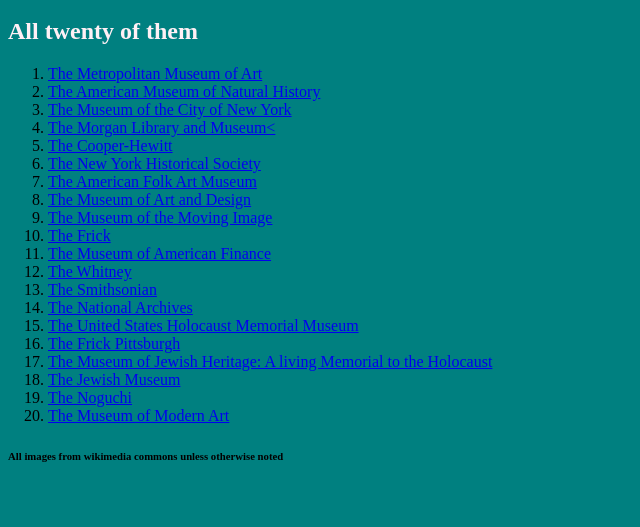
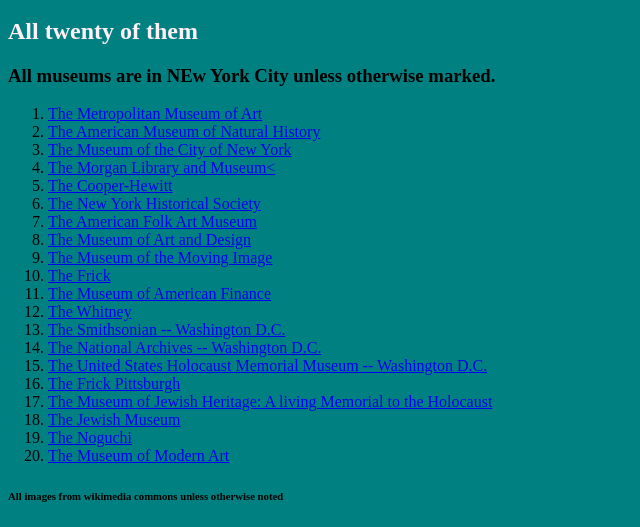
Before and after one commit to oxymoron1967/journal, a plain HTML site: page website/museumsindex.html in a window 1280 px wide. Shown: the part 278-805 px from the top of the page, without its empty margins (0-640 px from the left). Drawn offline with Linux system fonts and the light colour scheme.

Commit message:
Add files via upload

```diff
--- a/website/museumsindex.html
+++ b/website/museumsindex.html
@@ -19,6 +19,8 @@
 
 
     <h2>All twenty of them</h2>
+
+    <h3>All museums are in NEw York City unless otherwise marked.</h3>
     <ol>
         <li><a href="metentry.html">The Metropolitan Museum of Art</a></li>
         <li><A href="amnhentry.html">The American Museum of Natural History</a></li>
@@ -32,9 +34,9 @@
         <li><a href="frickentry.html">The Frick</a></li>
         <li><a href="moafentry.html">The Museum of American Finance</a></li>
         <li><a href="whitneyentry.html">The Whitney</a></li>
-        <li><a href="smithentry.html">The Smithsonian</a></li>
-        <li><a href="archentry.html">The National Archives</a></li>
-        <li><a href="usholocaustentry.html">The United States Holocaust Memorial Museum</a></li>
+        <li><a href="smithentry.html">The Smithsonian -- Washington D.C.</a></li>
+        <li><a href="archentry.html">The National Archives -- Washington D.C.</a></li>
+        <li><a href="usholocaustentry.html">The United States Holocaust Memorial Museum -- Washington D.C.</a></li>
         <li><a href="claytonentry.html">The Frick Pittsburgh</a></li>
         <li><a href="memorialentry.html">The Museum of Jewish Heritage: A living Memorial to the Holocaust</a></li>
         <li><a href="jewishentry.html">The Jewish Museum</a></li>
```
Also changed, not shown: website/amnhentry.html (+1 -1 lines).
